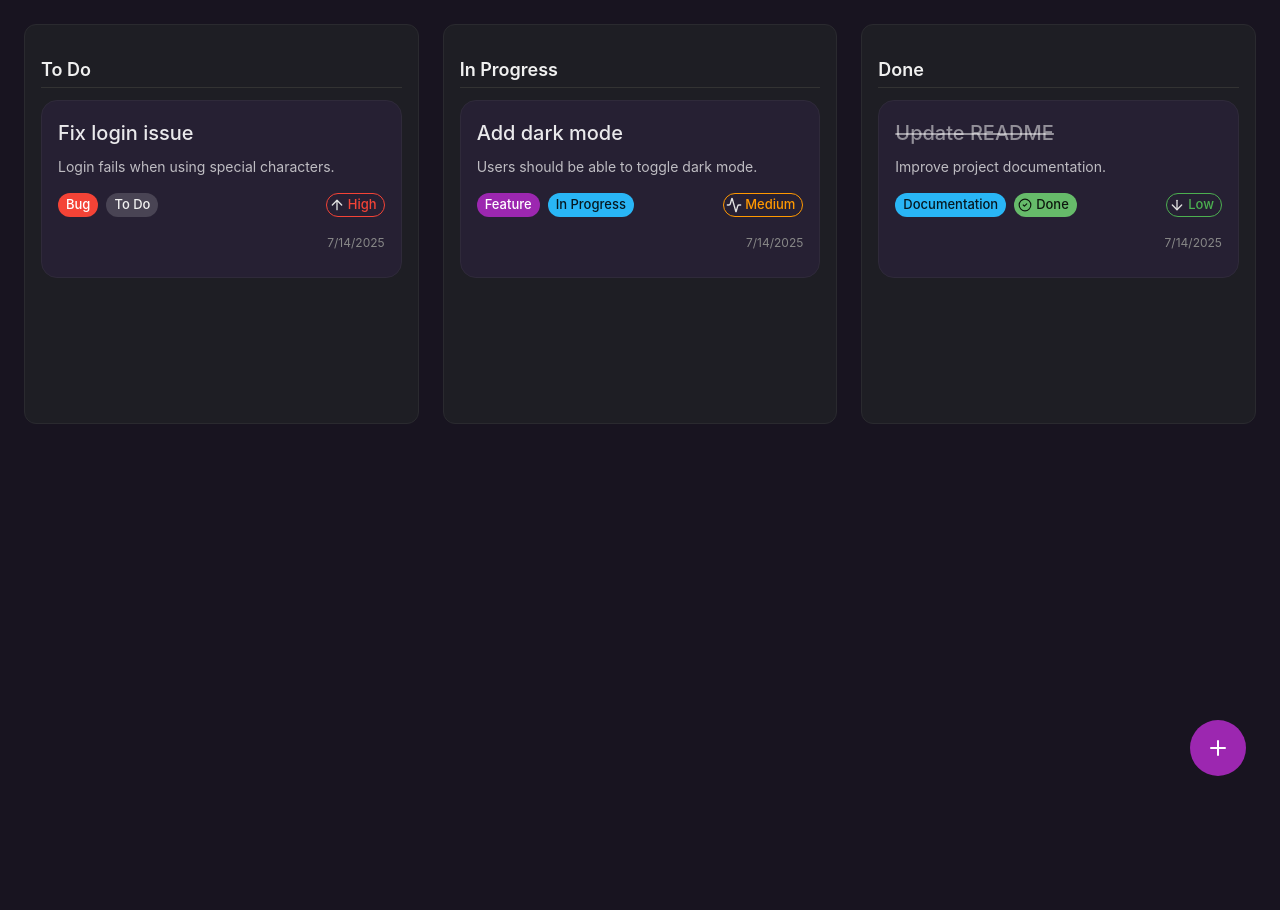
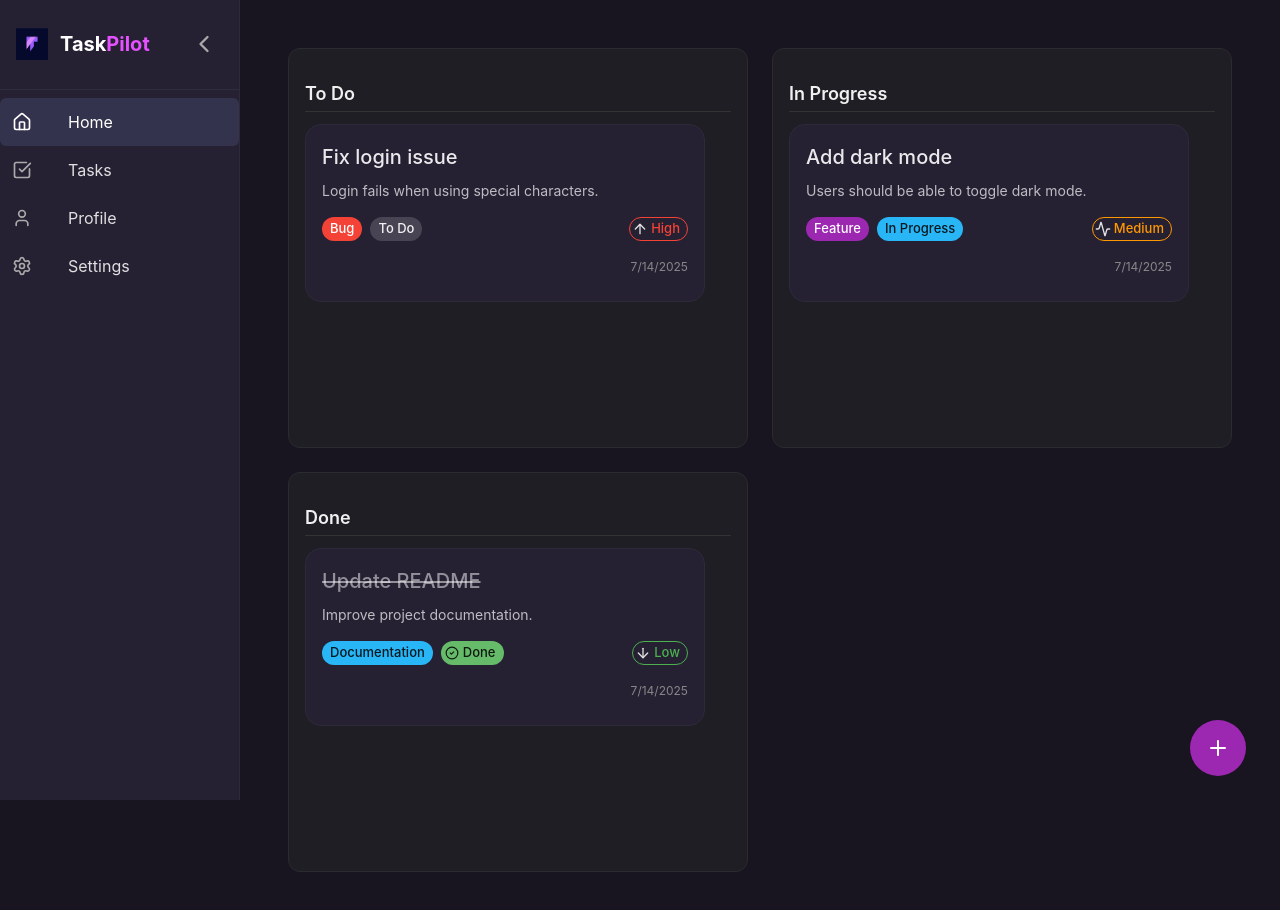
Before and after one commit to mattveyyyy/Task-Manager, a React (Vite) app: page / in a window 1280 px wide. Shown: the top 910 px of the page. Before the commit the page ends 800 px from the top, so only its background shows below. Built offline with nearby package versions, Linux system fonts and the light colour scheme; a web font is replaced by a local one.

Commit message:
feat: sidebar

```diff
--- a/src/app/App.tsx
+++ b/src/app/App.tsx
@@ -2,14 +2,21 @@ import { Routes, Route } from 'react-router-dom';
 import { TaskBoardPage } from '@pages/TaskBoardPage/TaskBoardPage';
 import { EditTaskPage } from '@pages/EditTaskPage/EditTaskPage';
 import { NewTaskPage } from '@pages/NewTaskPage/NewTaskPage';
+import { Box } from '@mui/material';
+import { Sidebar } from '@/widgets/Sidebar/Sidebar';
 
 function App() {
   return (
-          <Routes>
-            <Route path="/" element={<TaskBoardPage />} />
-            <Route path="/task/new" element={<NewTaskPage/>} />
-            <Route path="/task/:id" element={<EditTaskPage/>} />
-          </Routes>
-  )
+    <Box display="flex">
+      <Sidebar />
+      <Box component="main" sx={{ flexGrow: 1, p: 3 }}>
+        <Routes>
+          <Route path="/" element={<TaskBoardPage />} />
+          <Route path="/task/new" element={<NewTaskPage />} />
+          <Route path="/task/:id" element={<EditTaskPage />} />
+        </Routes>
+      </Box>
+    </Box>
+  );
 }
 export default App
--- a/src/widgets/Sidebar/Sidebar.module.css
+++ b/src/widgets/Sidebar/Sidebar.module.css
@@ -0,0 +1,124 @@
+.drawer {
+    width: 240px;
+    flex-shrink: 0;
+    height: 100vh;
+    display: flex;
+    flex-direction: column;
+}
+
+.drawerPaper {
+    background-color: #1e1e2f;
+    border-right: 1px solid #2e2e40;
+    width: 240px;
+}
+
+.drawerCollapsed {
+    width: 84px;
+}
+
+.drawerPaperCollapsed {
+    width: 84px;
+    background-color: #1e1e2f;
+    border-right: 1px solid #2e2e40;
+}
+
+.logoSection {
+    display: flex;
+    justify-content: space-between;
+    align-items: center;
+    padding: 16px;
+    border-bottom: 1px solid #2e2e40;
+    min-height: 64px;
+    position: relative;
+}
+
+.logo {
+    display: flex;
+    align-items: center;
+    gap: 12px;
+}
+
+.logoImage {
+    width: 32px;
+    height: 32px;
+}
+
+.logoText {
+    color: #ffffff;
+    font-weight: bold;
+    font-size: 20px;
+}
+
+.logoAccent {
+    color: #e550ff;
+}
+
+.closeBtn {
+    margin-left: 0;
+}
+
+.img_container {
+    display: inline;
+}
+
+.menuToggleBtn {
+    margin: 0 auto;
+}
+
+
+.navList {
+    padding: 8px 0;
+    flex-grow: 1;
+}
+
+.navItem {
+    display: flex;
+    align-items: center;
+    padding: 8px 12px;
+    color: #e0e0e0;
+    text-decoration: none;
+    border-radius: 6px;
+}
+
+.navItem:hover {
+    background-color: #2a2a3d;
+}
+
+.navItemActive {
+    background-color: #33334d;
+    color: #ffffff;
+}
+
+.navItemButton {
+    padding: 0 !important;
+    width: 100%;
+    text-align: left;
+}
+
+.navItemButton:hover {
+    background-color: transparent !important;
+}
+
+.navIcon {
+    width: 20px;
+    height: 20px;
+    margin-right: 12px;
+}
+
+.navIconCollapsed {
+    width: 28px;
+    height: 28px;
+    margin: 0 auto;
+}
+
+.iconOnly {
+    display: flex;
+    justify-content: center;
+}
+
+.drawer,
+.drawerCollapsed,
+.drawerPaper,
+.drawerPaperCollapsed {
+    overflow-x: hidden;
+}
--- a/src/widgets/Sidebar/Sidebar.tsx
+++ b/src/widgets/Sidebar/Sidebar.tsx
@@ -0,0 +1,137 @@
+import { useState } from "react"
+import { NavLink, useLocation } from "react-router-dom"
+import {
+    Drawer,
+    List,
+    ListItemButton,
+    ListItemIcon,
+    ListItemText,
+    IconButton,
+    Tooltip,
+} from "@mui/material"
+import {
+    Home,
+    CheckSquare,
+    User,
+    Settings,
+    Menu,
+    ChevronLeft
+} from "lucide-react"
+import clsx from "clsx"
+import styles from "./Sidebar.module.css"
+
+const navigationItems = [
+    { title: "Home", url: "/", icon: Home },
+    { title: "Tasks", url: "/tasks", icon: CheckSquare },
+    { title: "Profile", url: "/profile", icon: User },
+    { title: "Settings", url: "/settings", icon: Settings },
+]
+
+export function Sidebar() {
+    const [collapsed, setCollapsed] = useState(false)
+    const location = useLocation()
+
+    const isActive = (path: string) => {
+        return path === "/"
+        ? location.pathname === "/"
+        : location.pathname.startsWith(path)
+    }
+
+    return (
+        <Drawer
+            variant="permanent"
+            className={clsx(styles.drawer, {
+                [styles.drawerCollapsed]: collapsed,
+            })}
+        classes={{
+            paper: clsx(styles.drawerPaper, {
+                [styles.drawerPaperCollapsed]: collapsed,
+            }),
+        }}
+        >
+
+        <div className={styles.logoSection}>
+            {collapsed ? (
+            <IconButton
+                onClick={() => setCollapsed(false)}
+                size="large"
+                className={styles.menuToggleBtn}
+            >
+                <Menu size={28} color="#fff" />
+            </IconButton>
+    ) : (
+        <>
+        <div className={styles.logo}>
+            <img
+                src="/assets/images/favicon.png"
+                alt="Logo"
+                className={styles.logoImage}
+            />
+            <h1 className={styles.logoText}>
+                Task<span className={styles.logoAccent}>Pilot</span>
+            </h1>
+        </div>
+        <IconButton
+            onClick={() => setCollapsed(true)}
+            size="small"
+            className={styles.closeBtn}
+        >
+            <ChevronLeft color="#aaa" size={28} />
+        </IconButton>
+        </>
+    )}
+    </div>
+
+            <List className={styles.navList}>
+                {navigationItems.map((item) => {
+                    const active = isActive(item.url)
+                    const Icon = item.icon
+
+                    return (
+                    <NavLink
+                        key={item.title}
+                        to={item.url}
+                        end={item.url === "/"}
+                        className={({ isActive }) =>
+                        clsx(styles.navItem, {
+                            [styles.navItemActive]: isActive,
+                        })
+                        }
+                    >
+                        <ListItemButton
+                        className={styles.navItemButton}
+                        disableRipple
+                        disableTouchRipple
+                        >
+                        {collapsed ? (
+                            <Tooltip title={item.title} placement="right">
+                            <ListItemIcon className={styles.iconOnly}>
+                                <Icon
+                                className={styles.navIconCollapsed}
+                                style={{
+                                    color: active ? "#ffffff" : "#aaaaaa",
+                                }}
+                                />
+                            </ListItemIcon>
+                            </Tooltip>
+                        ) : (
+                            <>
+                            <ListItemIcon>
+                                <Icon
+                                className={styles.navIcon}
+                                style={{
+                                    color: active ? "#ffffff" : "#aaaaaa",
+                                }}
+                                />
+                            </ListItemIcon>
+                            <ListItemText primary={item.title} />
+                            </>
+                        )}
+                        </ListItemButton>
+                    </NavLink>
+                    )
+            })}
+            </List>
+        </Drawer>
+    )
+}
```
